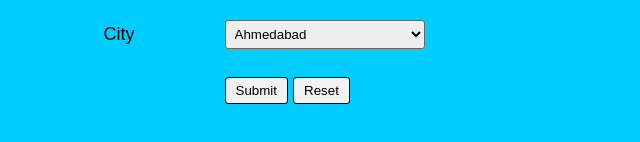
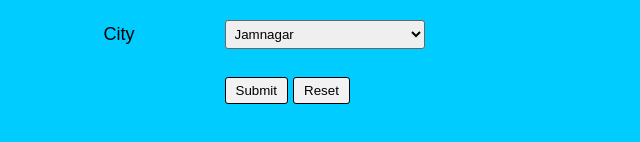
Before and after one commit to PrinceBhalodiya404/Registration-form, a plain HTML site: page Index.html in a window 1280 px wide. Shown: the part 378-520 px from the top of the page, 320-960 px from the left. Drawn offline with Linux system fonts and the light colour scheme.

Commit message:
Update Index.html

```diff
--- a/Index.html
+++ b/Index.html
@@ -80,7 +80,7 @@
                 <td>City</td>
                 <td>
                     <select>
-                        <option value="Ahmedabad">Ahmedabad</option>
+                        <option value="Ahmedabad">Jamnagar</option>
                         <option value="Rajkot">Rajkot</option>
                         <option value="Surat">Surat</option>
                         <option value="Vadodara">Vadodara</option>
```
